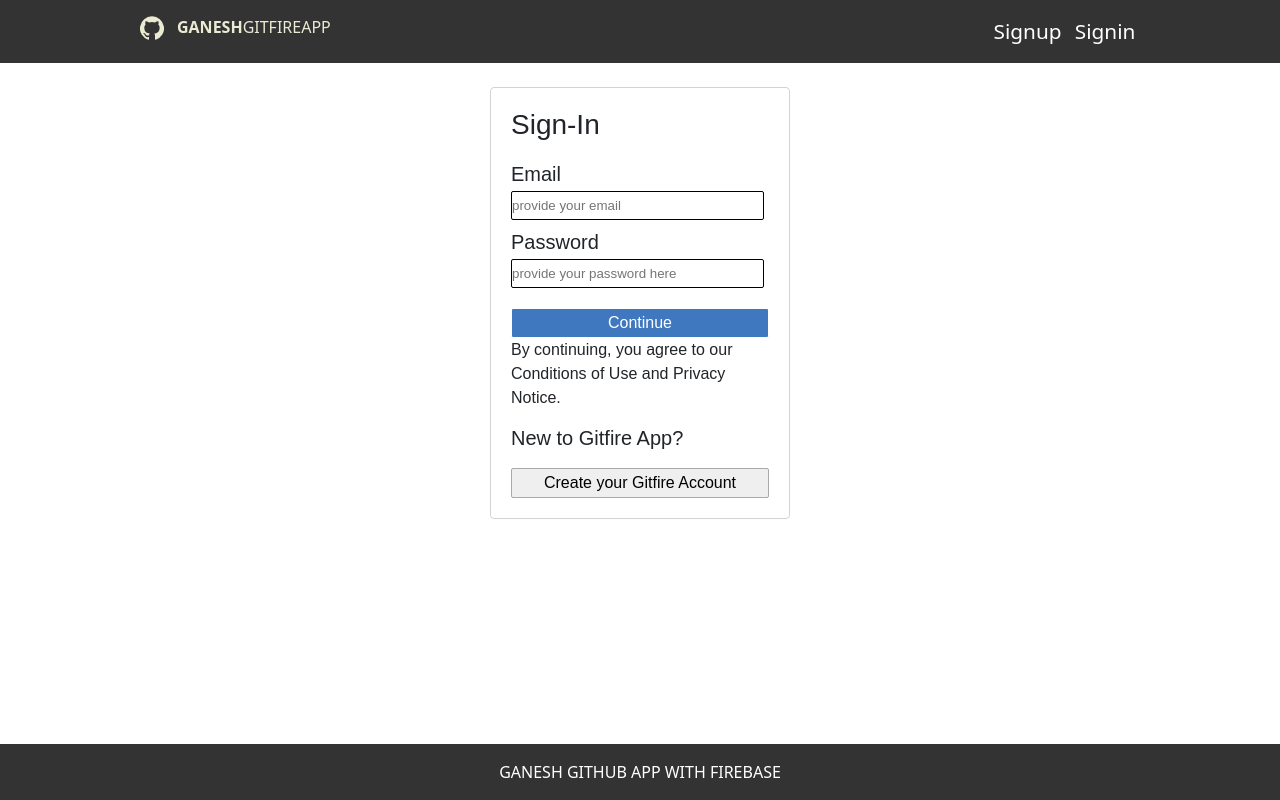
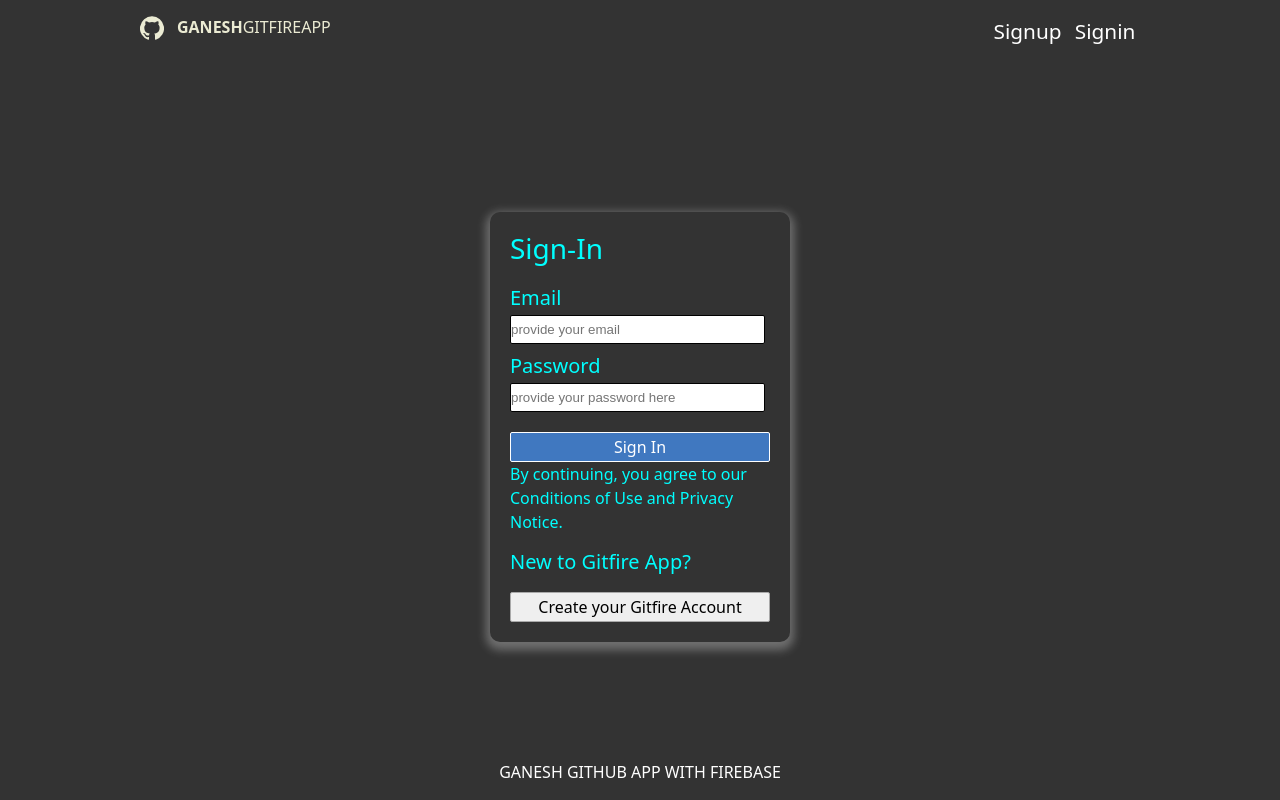
Before and after one commit to ganeshbirajdar09/Firebase-Github, a React (Create React App) app: page /signin in a window 1280 px wide. Built offline with nearby package versions, Linux system fonts and the light colour scheme.

Commit message:
ui fixes

```diff
--- a/src/index.css
+++ b/src/index.css
@@ -1,13 +1,14 @@
 body {
   margin: 0;
-  font-family: -apple-system, BlinkMacSystemFont, 'Segoe UI', 'Roboto', 'Oxygen',
-    'Ubuntu', 'Cantarell', 'Fira Sans', 'Droid Sans', 'Helvetica Neue',
+  font-family: -apple-system, BlinkMacSystemFont, "Segoe UI", "Roboto", "Oxygen",
+    "Ubuntu", "Cantarell", "Fira Sans", "Droid Sans", "Helvetica Neue",
     sans-serif;
   -webkit-font-smoothing: antialiased;
   -moz-osx-font-smoothing: grayscale;
+  background: #24252a;
 }
 
 code {
-  font-family: source-code-pro, Menlo, Monaco, Consolas, 'Courier New',
+  font-family: source-code-pro, Menlo, Monaco, Consolas, "Courier New",
     monospace;
 }
--- a/src/pages/Signin.css
+++ b/src/pages/Signin.css
@@ -1,37 +1,32 @@
 .signin {
   display: flex;
-  flex-direction: column;
   align-items: center;
+  justify-content: center;
   background-color: #ffffff;
-  /* background-color: #333; */
-  /* height: 100vh; */
-  height: 100%;
+  background-color: #333;
+  height: 90%;
+  color: cyan;
+  height: 91vh;
 }
-.signin-logo {
-  width: 100px;
-  object-fit: contain;
-  width: 207px;
 
-  object-fit: contain;
-  margin-bottom: -40px;
-  margin-top: -47px;
-}
 .signin-container {
-  font-family: "Amazon Ember", Arial, sans-serif;
   display: flex;
   flex-direction: column;
   padding-block-end: 20px;
-  border: 1px solid lightgray;
+  /* border: 1px solid lightgray; */
+  box-shadow: 5px 10px 10px rgba(gray, 0.2);
   width: 300px;
   border-radius: 4px;
-  position: relative;
+  border-radius: 10px;
   padding: 20px;
+
+  -webkit-box-shadow: 0 4px 10px 4px rgba(142, 167, 187, 0.3);
+  box-shadow: 0 4px 10px 4px rgba(252, 252, 252, 0.3);
 }
 
 .signin-container > h1 {
   font-weight: 500;
   margin-bottom: 20px;
-  font-family: "Amazon Ember", Arial, sans-serif;
   font-size: 28px;
 }
 .signin-container > form > h5 {
--- a/src/pages/Signin.js
+++ b/src/pages/Signin.js
@@ -53,10 +53,6 @@ const Signup = () => {
   }
   return (
     <div className="signin">
-      <Link to="/">
-        <img className="signin-logo" src="" alt="" />
-      </Link>
-
       <div className="signin-container">
         <h1>Sign-In</h1>
         <form onSubmit={handleSubmit}>
@@ -79,7 +75,7 @@ const Signup = () => {
             onChange={(e) => setPassword(e.target.value)}
           />
           <button type="submit" className="signin-btn">
-            Continue
+            Sign In
           </button>
 
           <p>
```
